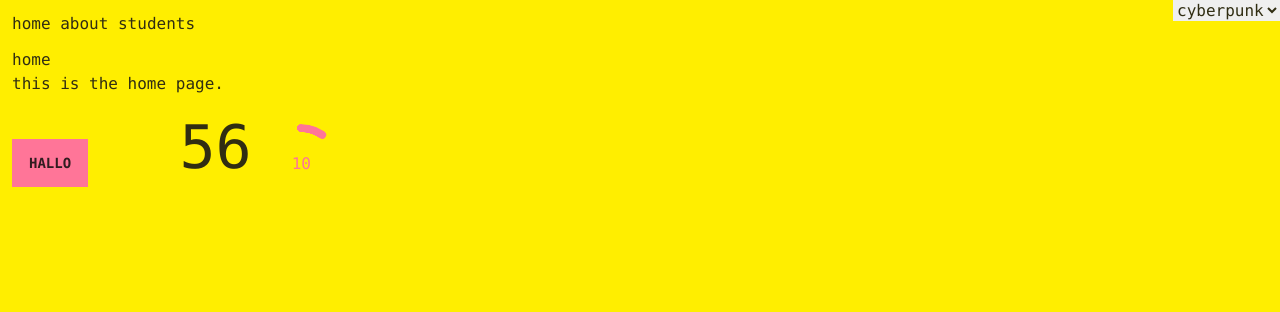
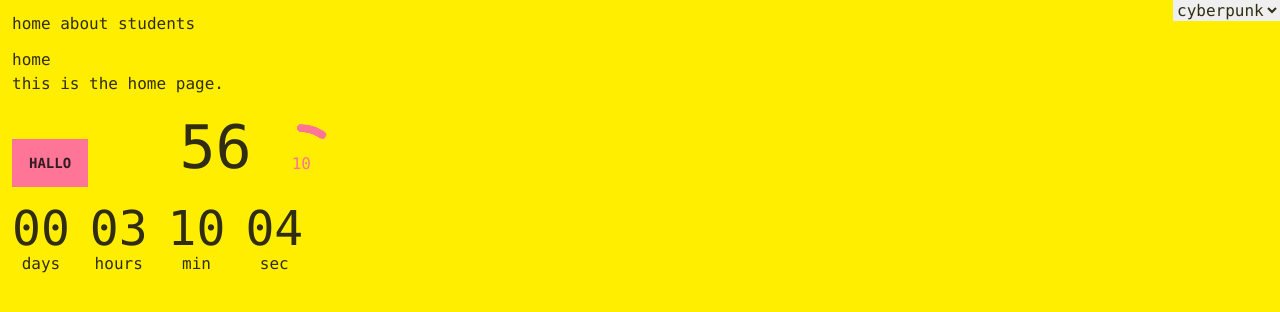
Before and after one commit to ambel67/sveltekit-demo, a SvelteKit app: page / in a window 1280 px wide. Shown: the top 312 px of the page. Built offline with nearby package versions, Linux system fonts and the light colour scheme; some icons are missing.

Commit message:
Update +page.svelte

```diff
--- a/src/routes/+page.svelte
+++ b/src/routes/+page.svelte
@@ -2,9 +2,39 @@
 	import Icon from '@iconify/svelte';
 	import { onMount } from 'svelte';
 	let countdown = 60;
+	let cd = {
+		seconds: 8,
+		minutes: 10,
+		hours: 3,
+		days: 0
+	};
+
+	function count() {
+		if (cd.seconds > 0) {
+			cd.seconds--;
+		} else {
+			cd.seconds = 59;
+			if (cd.minutes > 0) {
+				cd.minutes--;
+			} else {
+				cd.minutes = 59;
+				if (cd.hours > 0) {
+					cd.hours--;
+				} else {
+					cd.hours = 23;
+					if (cd.days > 0) {
+						cd.days--;
+					} else {
+						cd.days = 0;
+					}
+				}
+			}
+		}
+	}
 	onMount(() => {
 		setInterval(() => (countdown = countdown - 1), 1000);
 		setInterval(() => (stock = stock - 1), Math.random() * 10000 + 5000);
+		setInterval(count, 1000);
 	});
 	let stock = 10;
 </script>
@@ -17,3 +47,30 @@
 	<span style="--value:{countdown};" />
 </span>
 <div class="radial-progress text-primary" style="--value:{stock};">{stock}</div>
+
+<div class="grid grid-flow-col gap-5 text-center auto-cols-max">
+	<div class="flex flex-col">
+		<span class="countdown font-mono text-5xl">
+			<span style="--value:{cd.days};" />
+		</span>
+		days
+	</div>
+	<div class="flex flex-col">
+		<span class="countdown font-mono text-5xl">
+			<span style="--value:{cd.hours};" />
+		</span>
+		hours
+	</div>
+	<div class="flex flex-col">
+		<span class="countdown font-mono text-5xl">
+			<span style="--value:{cd.minutes};" />
+		</span>
+		min
+	</div>
+	<div class="flex flex-col">
+		<span class="countdown font-mono text-5xl">
+			<span style="--value:{cd.seconds};" />
+		</span>
+		sec
+	</div>
+</div>
```
